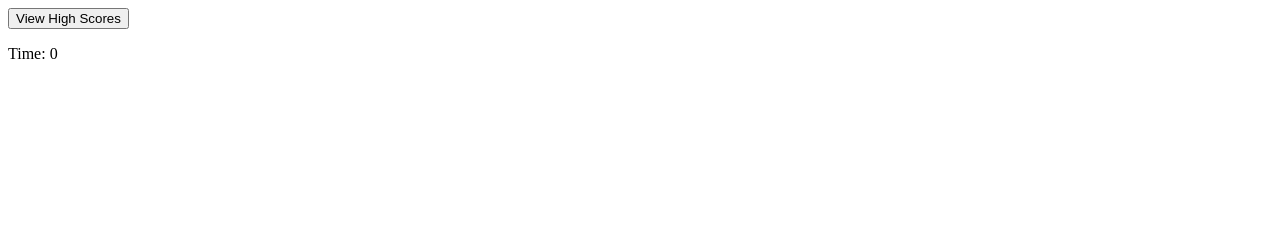
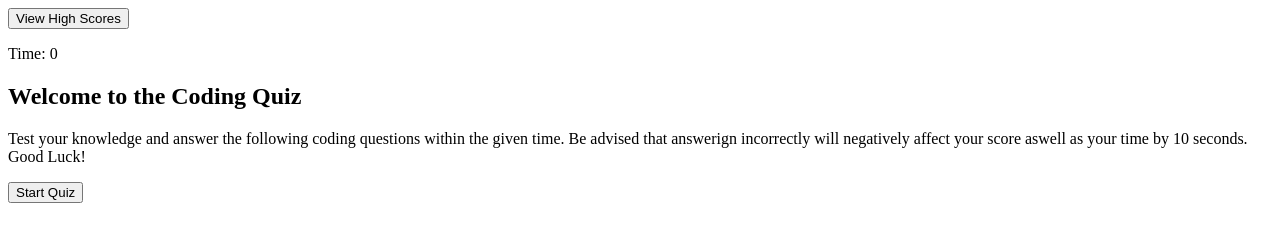
Before and after one commit to IDestine/Code-Quiz, a plain HTML site: page index.html in a window 1280 px wide. Drawn offline with Linux system fonts and the light colour scheme.

Commit message:
intro and buttons

```diff
--- a/index.html
+++ b/index.html
@@ -21,5 +21,19 @@
         </div>
       </div>
     </header>
+    <main id="page-content">
+
+          <div id="positionWrapper">
+                    <section id="intro">
+                              <h1>Welcome to the Coding Quiz</h1>
+                              <p>Test your knowledge and answer the following coding questions within the given time. Be advised that answerign incorrectly will negatively affect your score aswell as your time by 10 seconds. Good Luck!</p>
+
+                              <button id="start-btn">Start Quiz</button>
+
+                    </section>
+
+          </div>
+
+    </main>
   </body>
 </html>
```
